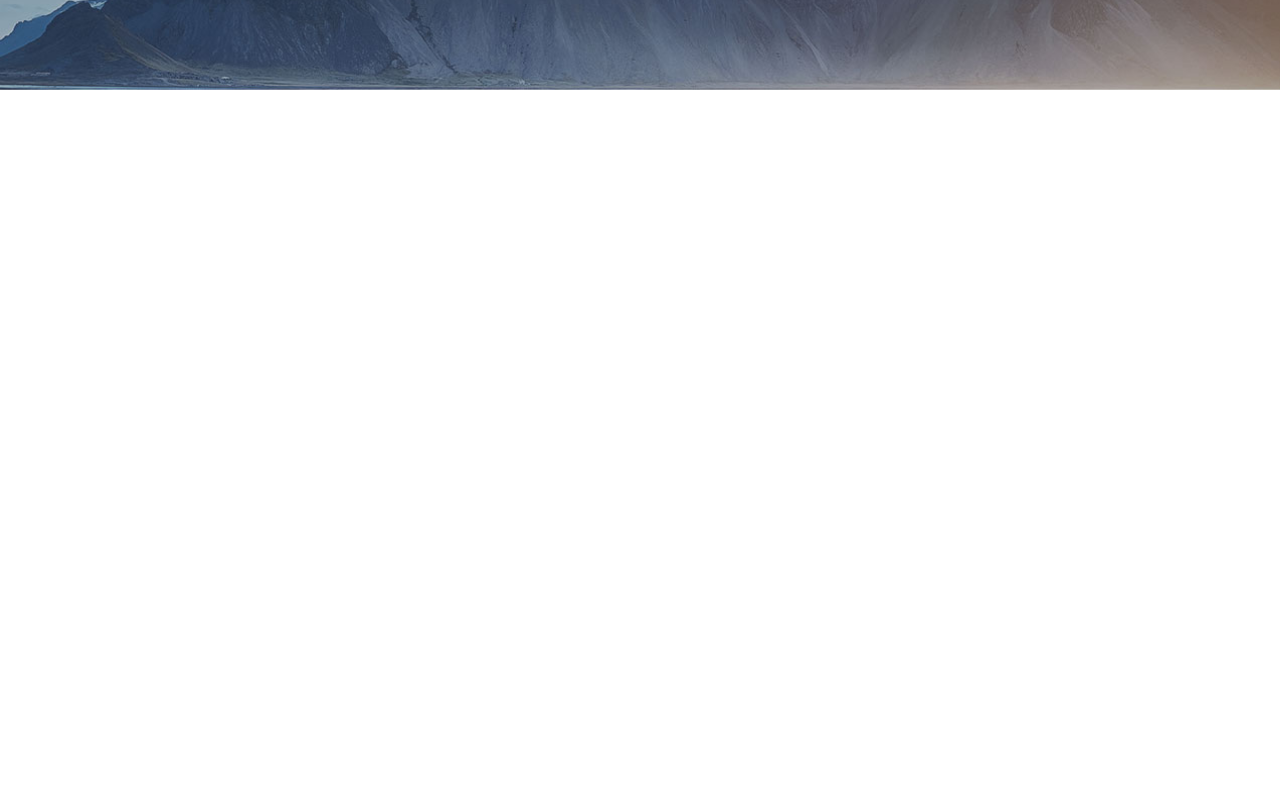
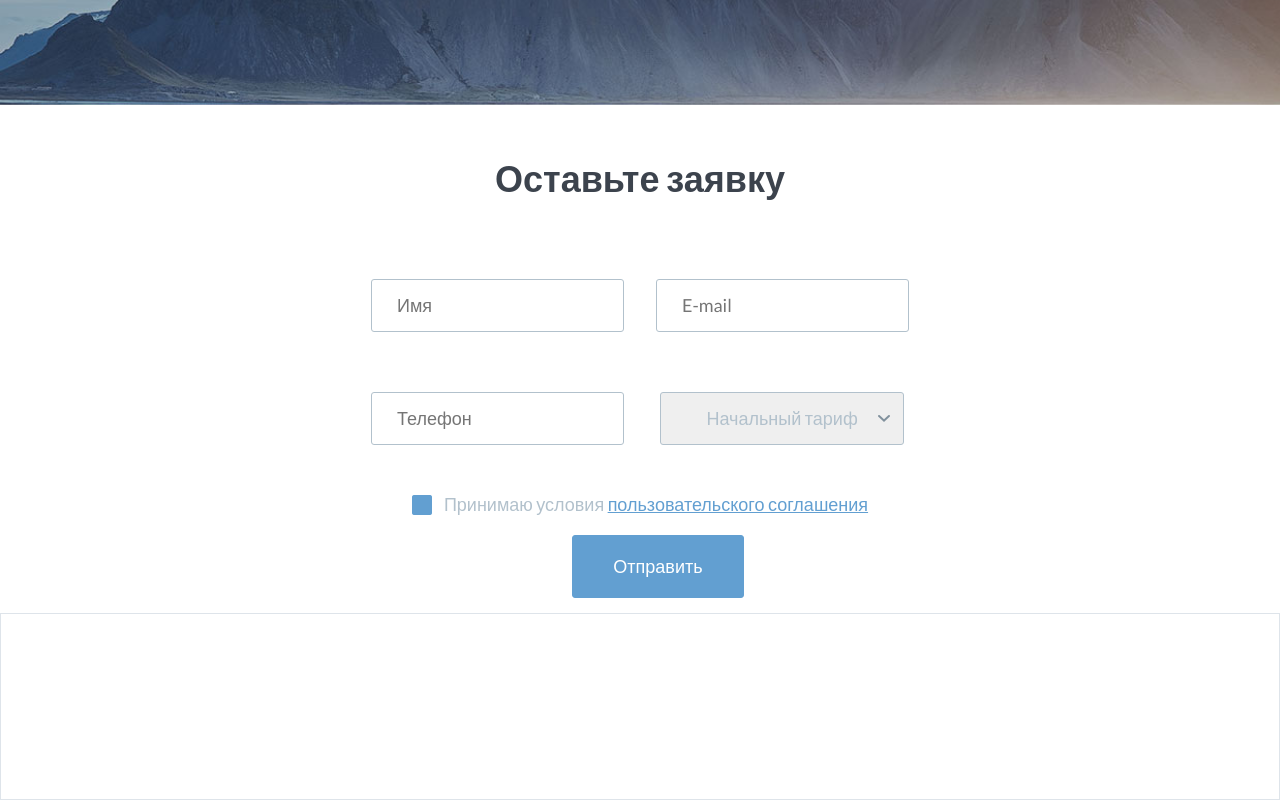
Before and after one commit to adzhenalieva/testwork, a plain HTML site: page index.html in a window 1280 px wide. Shown: the part 547-1347 px from the top of the page. Before the commit the page ends 800 px from the top, so only its background shows below. Drawn offline with Linux system fonts and the light colour scheme.

Commit message:
Сверстан блок с формой

```diff
--- a/index.html
+++ b/index.html
@@ -34,9 +34,49 @@
         <h1>Гибкость и возможности дизайна
             в своих лучших проявлениях</h1>
         <br>
-        <p>От загрязнения воды у рыбы может меняться пол. Приблизительно одна треть рыб в британских территориальных водах изменила пол из-за загрязнений, причиняемых канализацией.</p>
+        <p>От загрязнения воды у рыбы может меняться пол. Приблизительно одна треть рыб в британских территориальных
+            водах изменила пол из-за загрязнений, причиняемых канализацией.</p>
         <button class="blue-button">Узнать больше</button>
         <button class="transparent-button">Купить сейчас</button>
+    </div>
+</div>
+<div class="container form">
+    <h4 class="form-box-title">Оставьте заявку</h4>
+    <form>
+        <div class="form-box">
+            <div class="form-row">
+                <input class="field" required type="text" placeholder="Имя">
+            </div>
+            <div class="form-row">
+                <input class="field" type="email" placeholder="E-mail">
+            </div>
+            <div class="form-row">
+                <input class="field-area field" placeholder="Телефон">
+            </div>
+            <div class="form-row">
+                <select class="field-area field">
+                    <option>Начальный тариф</option>
+                </select>
+            </div>
+            <div class="checkbox-div">
+                <p><input class="checkbox" type="checkbox" id="permission"><label for="permission"><span></span>Принимаю
+                    условия <a
+                            href="#">пользовательского соглашения</a></label></p>
+                <button class="form-box-button">Отправить</button>
+            </div>
+        </div>
+    </form>
+</div>
+<div class="items-wrap">
+    <div class="container">
+        <h3>Ответы на вопросы</h3>
+        <div class="items">
+            <div class="item">
+                <h6>Как начать работу?</h6>
+                <p>Биологи составили список продуктов, способных вызывать головную боль. В него входят шоколад,
+                    помидоры, цитрусовые, сыр, молоко, яйца, мука, земляные орехи и свинина.</p>
+            </div>
+        </div>
     </div>
 </div>
 <!--<footer>-->
--- /dev/null
+++ b/sass/partials/_form-block.sass
@@ -0,0 +1,57 @@
+.form
+  text-align: center
+
+.form-box
+  color: #b2c1cc
+  display: flex
+  flex-wrap: wrap
+  justify-content: space-evenly
+  margin: 0 auto
+  +lg
+    width: 570px
+  & .form-row
+    margin: 30px auto
+    width: 100%
+    +lg
+      width: 49%
+    & input
+      padding: 15px 25px
+      color: #b2c1cc
+      border: 1px solid #b2c1cc
+      border-radius: 3px
+    & select
+      padding: 15px 45px
+      color: #b2c1cc
+      border: 1px solid #b2c1cc
+      border-radius: 3px
+      background-image: url(../images/select-arrow.png)
+      background-position: 94% 50%
+      background-repeat: no-repeat
+      -webkit-appearance: none
+      -moz-appearance: none
+      text-indent: 0.01px
+      text-overflow: ''
+      -ms-appearance: none
+      appearance: none !important
+    & select::-ms-expand
+      display: none
+.checkbox-div a
+  color: $blue-button
+.checkbox
+  display: none
+  & + label span
+    display: inline-block
+    height: 22px
+    width: 22px
+    margin-right: 10px
+    background: url(../images/checkbox.png) 0 0 no-repeat
+    vertical-align: middle
+  &:checked + label span
+    background: url(../images/checkbox-checked.png) 0 0 no-repeat
+
+.form-box-title
+  color: $titles
+  font-size: 36px
+
+.form-box-button
+  +button($blue-button, $blue-button, $main-color)
--- a/sass/partials/_general.sass
+++ b/sass/partials/_general.sass
@@ -5,6 +5,7 @@ body
 	line-height: 1.3
 	min-width: 320px
 	font-family: 'Lato', sans-serif
+	font-weight: 400
 .container
 	min-width: 320px
 	max-width: 1200px
--- /dev/null
+++ b/sass/partials/_items-block.sass
@@ -0,0 +1,2 @@
+.items-wrap
+  border: 1px solid #dee4ea
--- a/sass/partials/_main-block.sass
+++ b/sass/partials/_main-block.sass
@@ -23,19 +23,7 @@
     margin: 0 0 40px 0
     & span
       font-size: 16px
-
-%button
-  padding: 20px 40px
-  background: transparent
-  border: 1px solid $main-color
-  border-radius: 3px
-  color: $main-color
-  margin: 0 0 0 36px
-
 .blue-button
-  @extend %button
-  background: $blue-button
-  border: 1px solid $blue-button
-
+  +button($blue-button, $blue-button, $main-color)
 .transparent-button
-  @extend %button
+  +button(transparent, $main-color, $main-color)
--- a/sass/partials/_mixins.sass
+++ b/sass/partials/_mixins.sass
@@ -7,14 +7,10 @@
 =phone
 	@media screen and (min-width: 680px)
 		@content
-
-=buttons($bg,$size,$pt,$pb,$pl,$pr,$box-shadow)
-	text-decoration: none
-	text-transform: uppercase
-	color: #ffffff
-	font-size: $size
-	font-weight: 600
-	padding: $pt $pr $pb $pl
+=button($bg, $color, $font-color)
+	padding: 20px 40px
 	background: $bg
-	border-radius: 6px
-	box-shadow: 0px 5px 2px 0px $box-shadow
+	border: 1px solid $color
+	border-radius: 3px
+	color: $font-color
+	margin: 0 0 15px 36px
--- a/sass/partials/_vars.sass
+++ b/sass/partials/_vars.sass
@@ -1,9 +1,4 @@
 $main-color: #ffffff
 $header-bg: #3c434d
 $blue-button: #629fd1
-
-$red-button: #e8645a
-$red-icon: #e2534b
-$blue-icon: #62bdbd
-$box-shadow-red: rgba(226, 83, 75, 0.75)
-$box-shadow-blue: rgba(98, 185, 176, 0.75)
+$titles: #3c434d
--- a/sass/style.sass
+++ b/sass/style.sass
@@ -3,7 +3,8 @@
 @import partials/general
 @import partials/header
 @import partials/main-block
-//@import partials/services
+@import partials/form-block
+@import partials/items-block
 //@import partials/modus
-//@import partials/forms-block
+
 //@import partials/footer
```
Also changed, not shown: css/style.css, images/checkbox-checked.png (added), images/checkbox.png (added), images/select-arrow.png (added).
